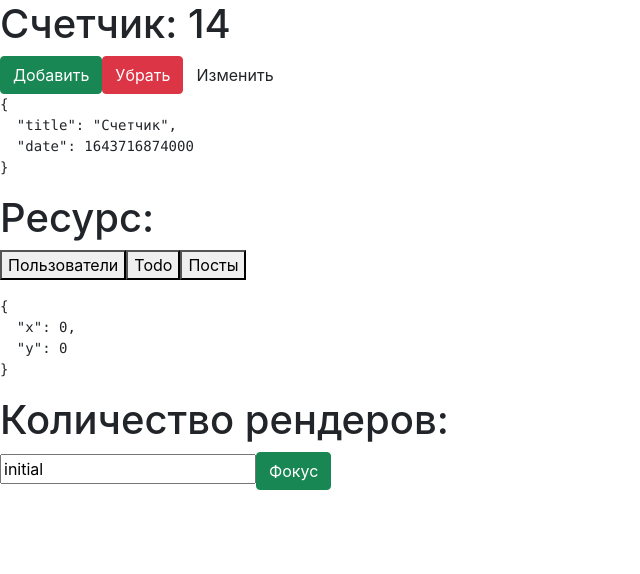
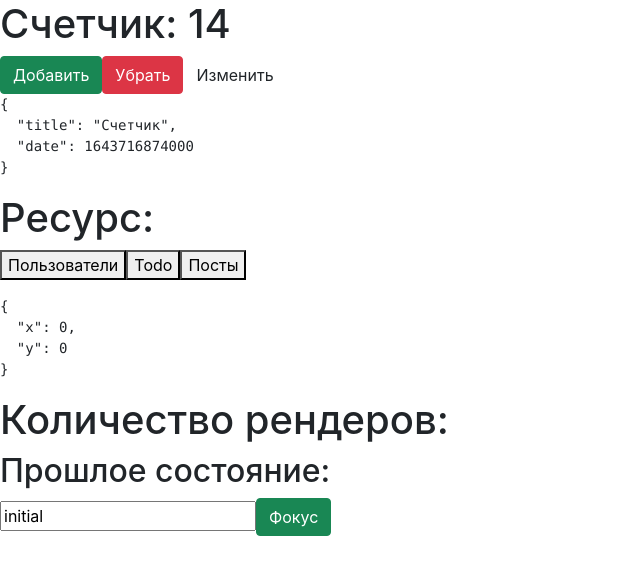
Before and after one commit to nacukisubaru/vladlen-react-hooks-practic, a React (Create React App) app: page / in a window 1280 px wide. Shown: the top 574 px of the page, without its empty margins (0-640 px from the left). Built offline with nearby package versions, Linux system fonts and the light colour scheme; no server answers.

Commit message:
изменение useRef при обновлении состояния при изменении инпута на старое значение из input до рендера

```diff
--- a/src/examples/effect.js
+++ b/src/examples/effect.js
@@ -4,7 +4,8 @@ export default function CounterUseRef() {
     //useState возвращает кортеж
     //Кортеж это массив который содержит состояние и функцию для изменения этого состояния
     const [value, setValue] = useState('initial')
-    //Используется для изменения состояния без рендера useRef возвращает объект а не кортеж
+    console.log(value)
+    //useRef Используется для изменения состояния без рендера useRef возвращает объект а не кортеж
     //Задаем текущее состояние useRef как null
     const renderCount = useRef(null)
 
@@ -12,6 +13,9 @@ export default function CounterUseRef() {
     //Референсы можно использовать для работы с dom элементами например делать фокус на инпут
     const inputRef = useRef(null)
 
+    const prevValue = useRef('')
+
+    //фокус на инпут
     const focus = () => inputRef.current.focus()
 
     //Изменяем current текущее значение объекта каждый раз когда дергаем useState
@@ -21,11 +25,15 @@ export default function CounterUseRef() {
         console.log(inputRef.current.value)
     })
 
-
+    //Обновление рефа prevValue на предыидущее значение состояния value до рендера
+    useEffect(() => {
+        prevValue.current = value
+    }, [value])
 
     return (
         <div>
             <h1>Количество рендеров: {renderCount.current}</h1>
+            <h2>Прошлое состояние: {prevValue.current}</h2>
             <input ref={inputRef} type="text" onChange={(e) => setValue(e.target.value)} value={value} />
             <button className="btn btn-success" onClick={focus}>Фокус</button>
         </div>
```
